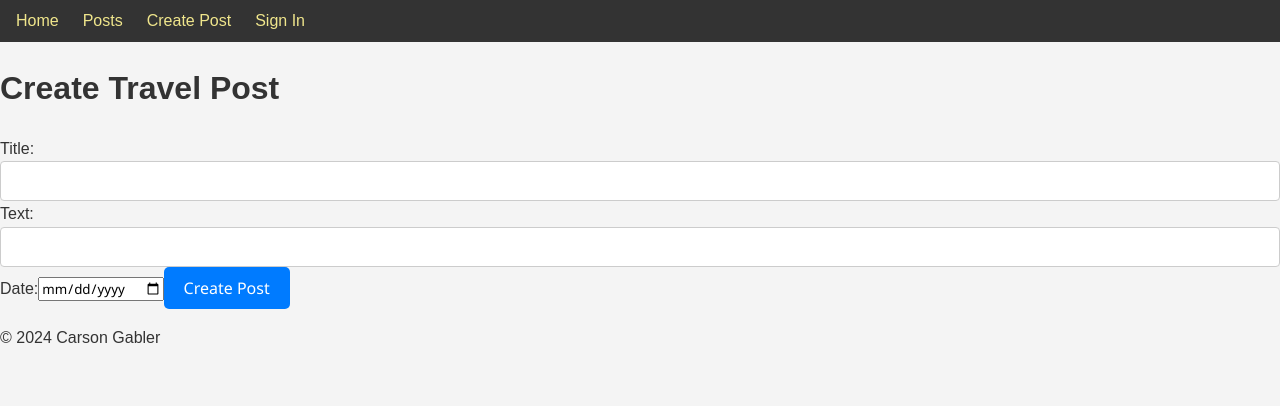
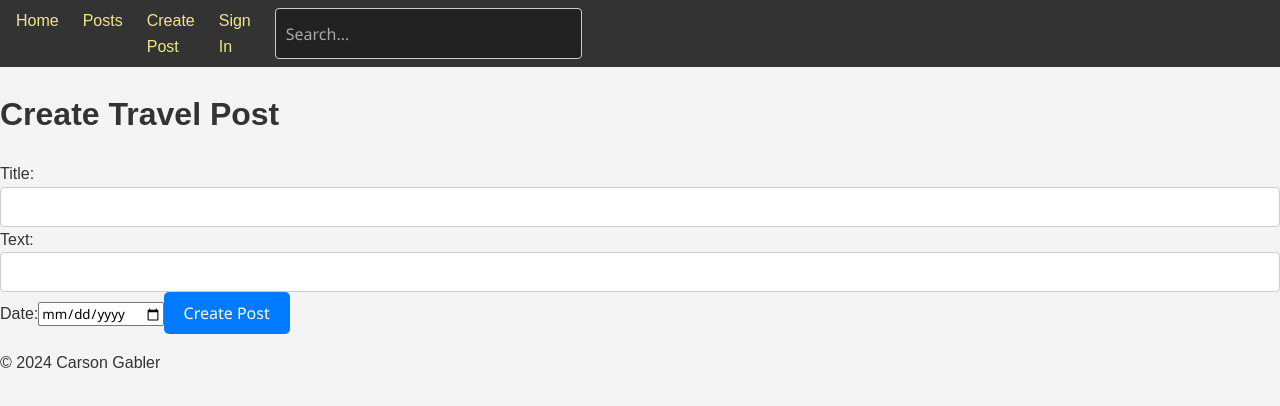
Before and after one commit to cbgabler/TravelApp, a React (Vite) app in the folder frontend/: page /create in a window 1280 px wide. Shown: the top 406 px of the page. Built offline with nearby package versions, Linux system fonts and the light colour scheme.

Commit message:
Feat: Travel Pages

```diff
--- a/frontend/src/components/Navigation.jsx
+++ b/frontend/src/components/Navigation.jsx
@@ -17,6 +17,7 @@ function Navigation() {
                 <li className="navbar-item">
                     <Link to="/signin" className="navbar-link">Sign In</Link>
                 </li>
+                <input type="text" className="navbar-search" placeholder='Search...' />
             </ul>
         </nav>
     );
--- a/frontend/src/pages/CreateTravelPage.jsx
+++ b/frontend/src/pages/CreateTravelPage.jsx
@@ -10,7 +10,6 @@ const CreateTravelPage = () => {
     const handleSubmit = async (e) => {
         e.preventDefault();
 
-        // Validate inputs
         if (!title || !text || !date) {
             alert('All fields are required.');
             return;
--- a/frontend/src/pages/EditTravelPage.jsx
+++ b/frontend/src/pages/EditTravelPage.jsx
@@ -32,7 +32,6 @@ function EditTravelPage() {
     const handleSubmit = async (e) => {
         e.preventDefault();
 
-        // Basic validation to check if all fields are filled out
         if (!title || !text || !date) {
             alert('All fields are required to update the travel.');
             return;
--- a/frontend/src/styles/navbar.css
+++ b/frontend/src/styles/navbar.css
@@ -1,5 +1,3 @@
-/* Navigation.css */
-
 .navbar {
   background-color: #333;
   padding: 0.5rem 1rem;
@@ -34,3 +32,23 @@
 .navbar-link:hover {
   color: #00bcd4;
 }
+
+.navbar-search {
+  padding: 0.5rem;
+  font-size: 1rem;
+  border: 1px solid #F0E68C;
+  border-radius: 4px;
+  background-color: #222;
+  color: white;
+  outline: none;
+  transition: border-color 0.3s ease, background-color 0.3s ease;
+}
+
+.navbar-search::placeholder {
+  color: #aaa;
+}
+
+.navbar-search:focus {
+  border-color: #00bcd4;
+  background-color: #444;
+}
```
